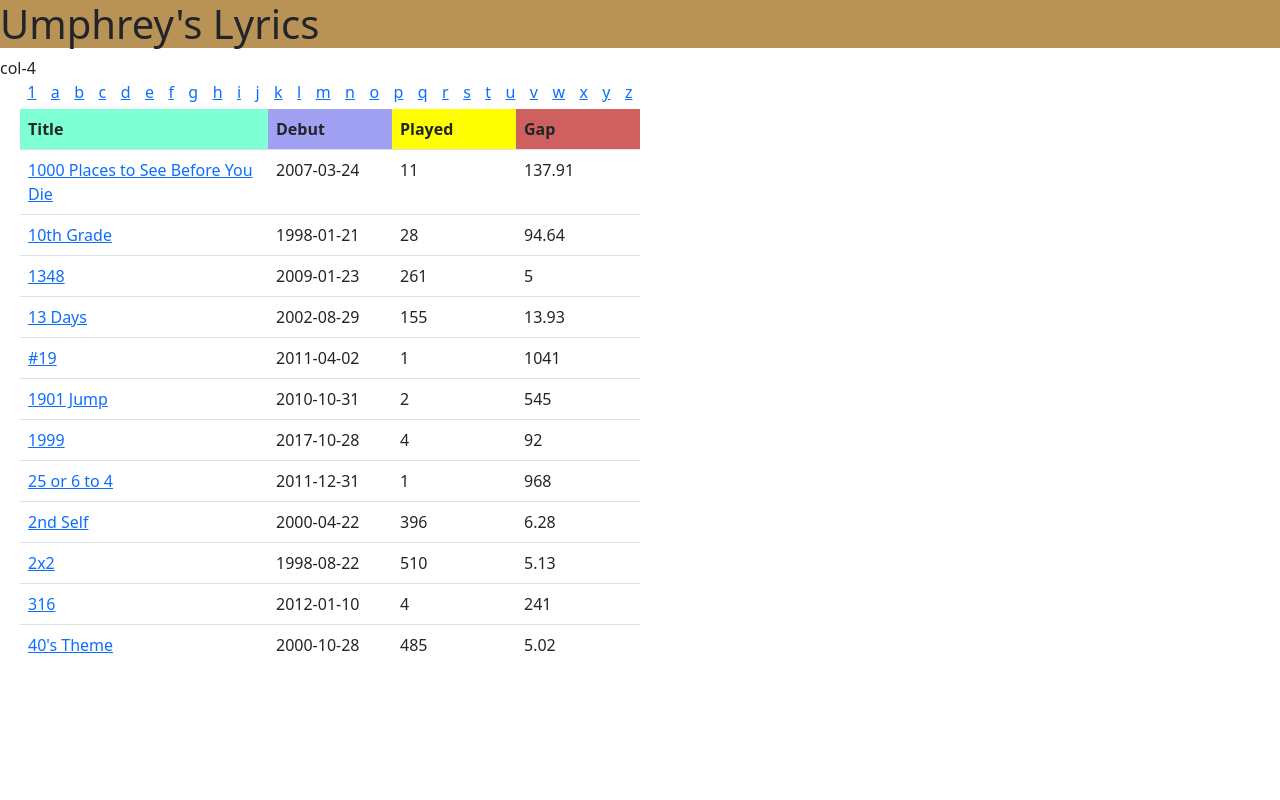
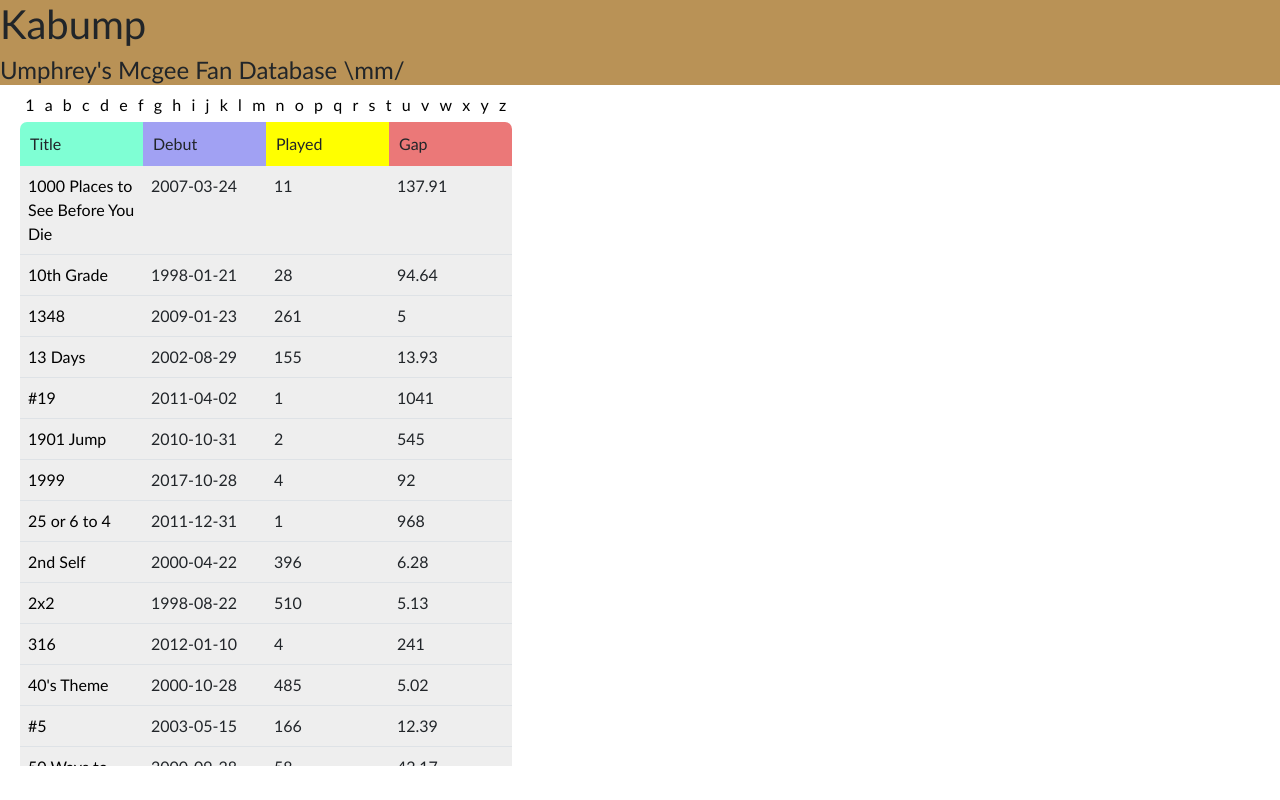
Before and after one commit to JacoSeth/kabump, a plain HTML site: page index.html in a window 1280 px wide. Drawn offline with nearby package versions, Linux system fonts and the light colour scheme.

Commit message:
Finalizing dynamic table... FOR NOW

```diff
--- a/app.js
+++ /dev/null
@@ -1,213 +0,0 @@
-const simpleArray = []
-const arrayFromSongData = []
-const mysongArray = []
-const charString = "1abcdefghijklmnopqrstuvwxyz"
-
-
-function buildNav() {
-    const col = document.querySelector(".col-6")
-    const charContainer = document.createElement("div")
-    charContainer.classList = ["nav-container"]
-    const charString = "1abcdefghijklmnopqrstuvwxyz"
-    for (i = 0; i < charString.length; i++) {
-        // container = document.querySelector(".nav-container")
-        char = charString[i]
-        charElement = document.createElement("a")
-        charElement.className = "navchar"
-        charElement.id = `nav-${char}`
-        charNode = document.createTextNode(char)
-        charElement.appendChild(charNode)
-        charContainer.appendChild(charElement)
-        col.appendChild(charContainer)
-    }
-    document.body.appendChild(col)
-}
-buildNav();
-
-function displaySongData() {
-    fetch("umphreysJSONCached.json")
-        .then(results => results.json())
-        .then(data => {
-            function buildTable() {
-                // Select column for table
-                const column = document.querySelector(".col-6")
-
-                // Wrapper Div to set scroll
-                const wrapper = document.createElement("div")
-                wrapper.className = "table-wrap"
-
-                // Create Table
-                const songTable = document.createElement('table')
-                songTable.className = "table table-hover"
-                const songTableHead = document.createElement("thead")
-                songTableHead.className = "table-head"
-                const songTableBody = document.createElement("tbody")
-                songTableBody.className = "table-body"
-                    // const songTableFoot = document.createElement("tfoot")
-                    // songTableFoot.className = "table-foot"
-
-                // Create Head Elements
-                const th = document.createElement("tr")
-                const thTitle = document.createElement("th")
-                const thDebut = document.createElement("th")
-                const thCount = document.createElement("th")
-                const thShowGap = document.createElement("th")
-
-                // Create Col Names
-                const songTitle = "Title"
-                const songDebut = "Debut"
-                const songCount = "Played"
-                const showGap = "Gap"
-
-                // Add strings to text nodes
-                const thTitleVal = document.createTextNode(songTitle)
-                const thDebutVal = document.createTextNode(songDebut)
-                const thCountVal = document.createTextNode(songCount)
-                const thShowGapVal = document.createTextNode(showGap)
-
-                // Add header cols to table data
-                thTitle.appendChild(thTitleVal)
-                thDebut.appendChild(thDebutVal)
-                thCount.appendChild(thCountVal)
-                thShowGap.appendChild(thShowGapVal)
-
-                // Add table data to table row
-                th.appendChild(thTitle)
-                th.appendChild(thDebut)
-                th.appendChild(thCount)
-                th.appendChild(thShowGap)
-
-                // Add table row to to thead element
-                songTableHead.appendChild(th)
-                songTable.appendChild(songTableHead)
-
-                // Build Table Body
-                for (i = 0; i < data.length; i++) {
-
-                    // Define Values
-                    const tdTitle = data[i]["Song Name"]
-
-                    // console.log(tdTitleStrip)
-                    const tdDebut = data[i]["Debut Date"]
-                    const tdCount = data[i]["Times Played Live"]
-                    const tdShowGap = data[i]["Avg Show Gap"]
-                    const tdLinkHrefVal = `https://allthings.umphreys.com${data[i]["Links"]}`
-                    const titleStrip = data[i]["Song Name Sort"]
-
-                    // Create Elements, set class
-                    const tr = document.createElement("tr")
-                    const trTitle = document.createElement("td")
-                    trTitle.className = titleStrip //Adding a classname of the Song Title to match the anchor tag
-                    const trDebut = document.createElement("td")
-                    trDebut.className = "td-debut"
-                    const trCount = document.createElement("td")
-                    trCount.className = "td-count"
-                    const trShowGap = document.createElement("td")
-                    trShowGap.className = "td-showgap"
-                    const trLinkATag = document.createElement("a")
-
-                    // Create Nodes for Values
-                    tdTitleVal = document.createTextNode(tdTitle)
-                    tdDebutVal = document.createTextNode(tdDebut)
-                    tdCountVal = document.createTextNode(tdCount)
-                    tdShowGapVal = document.createTextNode(tdShowGap)
-                    tdLinkVal = document.createTextNode(tdLinkHrefVal)
-
-                    // Add link to title, then title to td
-                    trLinkATag.appendChild(tdTitleVal)
-                    trTitle.appendChild(trLinkATag)
-
-                    // Add the rest of the elements
-                    trDebut.appendChild(tdDebutVal)
-                    trCount.appendChild(tdCountVal)
-                    trShowGap.appendChild(tdShowGapVal)
-
-                    // Hyperlink the title
-                    trLinkATag.setAttribute("href", tdLinkHrefVal)
-                    trLinkATag.setAttribute("target", "_blank")
-
-
-                    // addAnchors();
-
-                    // Add td elements to tr
-                    tr.appendChild(trTitle)
-                    tr.appendChild(trDebut)
-                    tr.appendChild(trCount)
-                    tr.appendChild(trShowGap)
-
-                    // Add tr to table body
-                    songTableBody.appendChild(tr)
-                }
-
-                songTable.appendChild(songTableBody)
-
-                wrapper.appendChild(songTable)
-
-                column.appendChild(wrapper)
-
-            }
-            buildTable();
-        })
-        .catch(error => console.log(error))
-}
-displaySongData();
-
-
-async function getSetAnchorTags() {
-
-    fetch("umphreysJSONCached.json")
-        .then(results => results.json())
-        .then(data => {
-
-            // Get the first entry of each letter for anchor tag
-            letterString = "1abcdefghijklmnopqrstuvwxyz"
-
-            // populate the array
-            data.forEach(d => {
-                arrayFromSongData.push(d["Song Name Sort"])
-            })
-
-            // define function to call on each character in letterString
-            function returnFirstListing(x) {
-                holder = {}
-                arrayFromSongData.forEach(song => {
-                        // console.log(song)
-                        if (song.startsWith(x) && holder.hasOwnProperty(x) == false) {
-                            holder[`${x}`] = song
-                            mysongArray.push(song)
-                        } else {
-                            // console.log(`the song that starts with ${x} is ${holder[`${x}`]}`)
-                        }
-                    })
-                    // Add an ID so we can route links to each
-                for (i = 0; i < mysongArray.length; i++) {
-                    const listing = document.querySelector(`[class ="${mysongArray[i]}" ]`)
-                    listing.id = `anchor-${mysongArray[i][0]}`
-                        // console.log(listing)
-                    hrefInternalRoute = listing.id
-                }
-            }
-
-            // call function on each letter
-            // console.log(letterString.length)
-            for (l = 0; l < letterString.length; l++) {
-                char = letterString[l]
-                returnFirstListing(char);
-            }
-            // Placing anchors in nav elements
-            function placeAnchors() {
-                for (i = 0; i < charString.length; i++) {
-                    char = charString[i]
-                        // find the element in the nav
-                    const itemToTag = document.getElementById(`nav-${char}`)
-                    const scrollATagVal = `#anchor-${char}`
-                    itemToTag.setAttribute("href", scrollATagVal)
-                        // scrollATag.appendChild(scrollATagNode)
-                }
-            }
-            placeAnchors();
-
-        })
-        .catch(error => console.log(error))
-}
-getSetAnchorTags();
--- a/index.html
+++ b/index.html
@@ -12,8 +12,8 @@
     <meta name="description" content="">
     <meta name="viewport" content="width=device-width, initial-scale=1">
     <link rel="stylesheet" href="https://cdn.jsdelivr.net/npm/bootstrap@5.2.3/dist/css/bootstrap.min.css" integrity="sha384-rbsA2VBKQhggwzxH7pPCaAqO46MgnOM80zW1RWuH61DGLwZJEdK2Kadq2F9CUG65" crossorigin="anonymous">
-    <link rel="stylesheet" href="style.css">
-    <script src="app.js" defer></script>
+    <link rel="stylesheet" href="table-style.css">
+    <script src="table.js" defer></script>
 </head>
 
 <body>
@@ -23,13 +23,14 @@
     <div class="header">
         <div>
             <h1>
-                Umphrey's Lyrics
+                Kabump
             </h1>
+            <h4> Umphrey's Mcgee Fan Database \mm/ </h4>
         </div>
     </div>
     <div class="row">
         <div class="col-6"></div>
-        <div class="col-4">col-4</div>
+        <div class="col-4"></div>
     </div>
 
 
--- a/style.css
+++ /dev/null
@@ -1,80 +0,0 @@
-.header {
-    background-color: rgb(185, 146, 86);
-}
-
-.col-6 {
-    background-color: rgb(255, 255, 255);
-    height: 75%;
-    padding-left: 20px;
-}
-
-
-/* Need to set width so that the table header doesn't shrink */
-
-.nav-container {
-    display: flex;
-    padding-bottom: 5px;
-    /* padding-left: 25px; */
-}
-
-.navchar {
-    display: inline-block;
-    margin: auto;
-    width: 100%/27;
-}
-
-.table-wrap {
-    height: 550px;
-    overflow: scroll;
-}
-
-table {
-    padding-left: 20px;
-    /* display: block; */
-    margin: auto;
-    width: 80%;
-    table-layout: fixed;
-    background-color: rgb(255, 255, 255);
-    box-shadow: 5px 5px grey;
-    border-radius: 5px;
-}
-
-body>div.col-6>div.table-wrap>table>thead>tr>th:nth-child(1) {
-    background-color: aquamarine;
-}
-
-body>div.col-6>div.table-wrap>table>thead th:nth-child(2) {
-    width: 20%;
-    background-color: rgb(161, 161, 243);
-}
-
-body>div.col-6>div.table-wrap>table>thead th:nth-child(3) {
-    width: 20%;
-    background-color: yellow;
-}
-
-body>div.col-6>div.table-wrap>table>thead th:nth-child(4) {
-    width: 20%;
-    background-color: rgb(206, 96, 96);
-}
-
-body>div.col-6>div.table-wrap>table>thead {
-    background-color: #dfdfdf;
-    border-radius: 7px 7px 0px 0px;
-    position: sticky;
-}
-
-body>div.col-6>table>tbody {
-    border-radius: 0px 0px 7px 7px;
-    padding: 10px 10px;
-}
-
-*/ body>div.row>div.col-6>table>tbody>tr {
-    width: 100%;
-    display: table;
-}
-
-body>div.row>div.col-6>table>tbody>tr>td {
-    text-align: center;
-    width: 25%;
-}
--- /dev/null
+++ b/table-style.css
@@ -0,0 +1,97 @@
+body {
+    /* font-family: Arial, Helvetica, sans-serif; */
+    /* font-family: 'Lucida Sans', 'Lucida Sans Regular', 'Lucida Grande', 'Lucida Sans Unicode', Geneva, Verdana, sans-serif; */
+    font-family: 'Gill Sans', 'Gill Sans MT', Calibri, 'Trebuchet MS', sans-serif;
+}
+
+.header {
+    background-color: rgb(185, 146, 86);
+}
+
+.col-6 {
+    background-color: rgb(255, 255, 255);
+    padding-left: 20px;
+    width: 40%
+}
+
+a {
+    color: black;
+    font-weight: 400;
+    text-decoration: none;
+}
+
+a:hover {
+    text-decoration: none;
+}
+
+a:active {
+    text-decoration: none;
+}
+
+.nav-container {
+    display: flex;
+    padding-bottom: 5px;
+    /* padding-left: 25px; */
+}
+
+.navchar {
+    display: inline-block;
+    margin: auto;
+    width: 100%/27;
+}
+
+.table-wrap {
+    height: 600px;
+    overflow: scroll;
+}
+
+table {
+    padding-left: 20px;
+    /* display: block; */
+    margin: auto;
+    width: 100%;
+    table-layout: fixed;
+    background-color: rgb(255, 255, 255);
+    border-radius: 5px;
+}
+
+.th-title {
+    background-color: aquamarine;
+    font-weight: 500;
+    padding-left: 10px;
+    padding-top: 10px;
+    padding-bottom: 10px;
+    border-radius: 7px 0px 0px 0px;
+}
+
+.th-debut {
+    background-color: rgb(161, 161, 243);
+    font-weight: 500;
+    padding-top: 10px;
+    padding-bottom: 10px;
+    padding-left: 10px;
+}
+
+.th-count {
+    background-color: yellow;
+    font-weight: 500;
+    padding-top: 10px;
+    padding-bottom: 10px;
+    padding-left: 10px;
+}
+
+.th-showgap {
+    background-color: rgb(235, 120, 120);
+    font-weight: 500;
+    padding-top: 10px;
+    padding-bottom: 10px;
+    padding-left: 10px;
+    border-radius: 0px 7px 0px 0px;
+}
+
+body>div.col-6>div>table>tbody {
+    padding: 10px;
+    font-weight: 300;
+    background-color: rgb(238, 238, 238);
+    border-radius: 0px 0px 7px 7px;
+}
--- /dev/null
+++ b/table.js
@@ -0,0 +1,224 @@
+const simpleArray = []
+const arrayFromSongData = []
+const mysongArray = []
+const charString = "1abcdefghijklmnopqrstuvwxyz"
+
+
+function buildNav() {
+    const col = document.querySelector(".col-6")
+    const charContainer = document.createElement("div")
+    charContainer.classList = ["nav-container"]
+    const charString = "1abcdefghijklmnopqrstuvwxyz"
+    for (i = 0; i < charString.length; i++) {
+        // container = document.querySelector(".nav-container")
+        char = charString[i]
+        charElement = document.createElement("a")
+        charElement.className = "navchar"
+        charElement.id = `nav-${char}`
+        charNode = document.createTextNode(char)
+        charElement.appendChild(charNode)
+        charContainer.appendChild(charElement)
+        col.appendChild(charContainer)
+    }
+    document.body.appendChild(col)
+}
+buildNav();
+
+function displaySongData() {
+    fetch("umphreysJSONCached.json")
+        .then(results => results.json())
+        .then(data => {
+            function buildTable() {
+                // Select column for table
+                const column = document.querySelector(".col-6")
+
+                // Wrapper Div to set scroll
+                const wrapper = document.createElement("div")
+                wrapper.className = "table-wrap"
+
+                // Create two tables: one for header and one for body
+
+                // Create Header Table
+                const songHeader = document.createElement('table')
+                songHeader.className = "table-head-element"
+                const songTableHead = document.createElement("thead")
+                songTableHead.className = "table-head"
+
+                // Create Body Table
+                const songTable = document.createElement('table')
+                songTable.className = "table table-hover"
+                    // const songTableHead = document.createElement("thead")
+                    // songTableHead.className = "table-head"
+                const songTableBody = document.createElement("tbody")
+                songTableBody.className = "table-body"
+
+                // Create Head Elements
+                const th = document.createElement("tr")
+                const thTitle = document.createElement("th")
+                thTitle.className = "th-title"
+                const thDebut = document.createElement("th")
+                thDebut.className = "th-debut"
+                const thCount = document.createElement("th")
+                thCount.className = "th-count"
+                const thShowGap = document.createElement("th")
+                thShowGap.className = "th-showgap"
+
+                // Create Col Names
+                const songTitle = "Title"
+                const songDebut = "Debut"
+                const songCount = "Played"
+                const showGap = "Gap"
+
+                // Add strings to text nodes
+                const thTitleVal = document.createTextNode(songTitle)
+                const thDebutVal = document.createTextNode(songDebut)
+                const thCountVal = document.createTextNode(songCount)
+                const thShowGapVal = document.createTextNode(showGap)
+
+                // Add header cols to table data
+                thTitle.appendChild(thTitleVal)
+                thDebut.appendChild(thDebutVal)
+                thCount.appendChild(thCountVal)
+                thShowGap.appendChild(thShowGapVal)
+
+                // Add table data to table row
+                th.appendChild(thTitle)
+                th.appendChild(thDebut)
+                th.appendChild(thCount)
+                th.appendChild(thShowGap)
+
+                // Add table row to to thead element
+                songTableHead.appendChild(th)
+                songHeader.appendChild(songTableHead)
+                column.appendChild(songHeader)
+
+                // Build Table Body
+                for (i = 0; i < data.length; i++) {
+
+                    // Define Values
+                    const tdTitle = data[i]["Song Name"]
+
+                    // console.log(tdTitleStrip)
+                    const tdDebut = data[i]["Debut Date"]
+                    const tdCount = data[i]["Times Played Live"]
+                    const tdShowGap = data[i]["Avg Show Gap"]
+                    const tdLinkHrefVal = `https://allthings.umphreys.com${data[i]["Links"]}`
+                    const titleStrip = data[i]["Song Name Sort"]
+
+                    // Create Elements, set class
+                    const tr = document.createElement("tr")
+                    const trTitle = document.createElement("td")
+                    trTitle.className = titleStrip //Adding a classname of the Song Title to match the anchor tag
+                    const trDebut = document.createElement("td")
+                    trDebut.className = "td-debut"
+                    const trCount = document.createElement("td")
+                    trCount.className = "td-count"
+                    const trShowGap = document.createElement("td")
+                    trShowGap.className = "td-showgap"
+                    const trLinkATag = document.createElement("a")
+
+                    // Create Nodes for Values
+                    tdTitleVal = document.createTextNode(tdTitle)
+                    tdDebutVal = document.createTextNode(tdDebut)
+                    tdCountVal = document.createTextNode(tdCount)
+                    tdShowGapVal = document.createTextNode(tdShowGap)
+                    tdLinkVal = document.createTextNode(tdLinkHrefVal)
+
+                    // Add link to title, then title to td
+                    trLinkATag.appendChild(tdTitleVal)
+                    trTitle.appendChild(trLinkATag)
+
+                    // Add the rest of the elements
+                    trDebut.appendChild(tdDebutVal)
+                    trCount.appendChild(tdCountVal)
+                    trShowGap.appendChild(tdShowGapVal)
+
+                    // Hyperlink the title
+                    trLinkATag.setAttribute("href", tdLinkHrefVal)
+                    trLinkATag.setAttribute("target", "_blank")
+
+
+                    // addAnchors();
+
+                    // Add td elements to tr
+                    tr.appendChild(trTitle)
+                    tr.appendChild(trDebut)
+                    tr.appendChild(trCount)
+                    tr.appendChild(trShowGap)
+
+                    // Add tr to table body
+                    songTableBody.appendChild(tr)
+                }
+
+                songTable.appendChild(songTableBody)
+
+                wrapper.appendChild(songTable)
+
+                column.appendChild(wrapper)
+
+            }
+            buildTable();
+        })
+        .catch(error => console.log(error))
+}
+displaySongData();
+
+
+async function getSetAnchorTags() {
+
+    fetch("umphreysJSONCached.json")
+        .then(results => results.json())
+        .then(data => {
+
+            // Get the first entry of each letter for anchor tag
+            letterString = "1abcdefghijklmnopqrstuvwxyz"
+
+            // populate the array
+            data.forEach(d => {
+                arrayFromSongData.push(d["Song Name Sort"])
+            })
+
+            // define function to call on each character in letterString
+            function returnFirstListing(x) {
+                holder = {}
+                arrayFromSongData.forEach(song => {
+                        // console.log(song)
+                        if (song.startsWith(x) && holder.hasOwnProperty(x) == false) {
+                            holder[`${x}`] = song
+                            mysongArray.push(song)
+                        } else {
+                            // console.log(`the song that starts with ${x} is ${holder[`${x}`]}`)
+                        }
+                    })
+                    // Add an ID so we can route links to each
+                for (i = 0; i < mysongArray.length; i++) {
+                    const listing = document.querySelector(`[class ="${mysongArray[i]}" ]`)
+                    listing.id = `anchor-${mysongArray[i][0]}`
+                        // console.log(listing)
+                    hrefInternalRoute = listing.id
+                }
+            }
+
+            // call function on each letter
+            // console.log(letterString.length)
+            for (l = 0; l < letterString.length; l++) {
+                char = letterString[l]
+                returnFirstListing(char);
+            }
+            // Placing anchors in nav elements
+            function placeAnchors() {
+                for (i = 0; i < charString.length; i++) {
+                    char = charString[i]
+                        // find the element in the nav
+                    const itemToTag = document.getElementById(`nav-${char}`)
+                    const scrollATagVal = `#anchor-${char}`
+                    itemToTag.setAttribute("href", scrollATagVal)
+                        // scrollATag.appendChild(scrollATagNode)
+                }
+            }
+            placeAnchors();
+
+        })
+        .catch(error => console.log(error))
+}
+getSetAnchorTags();
```
Also changed, not shown: 1 other file.
